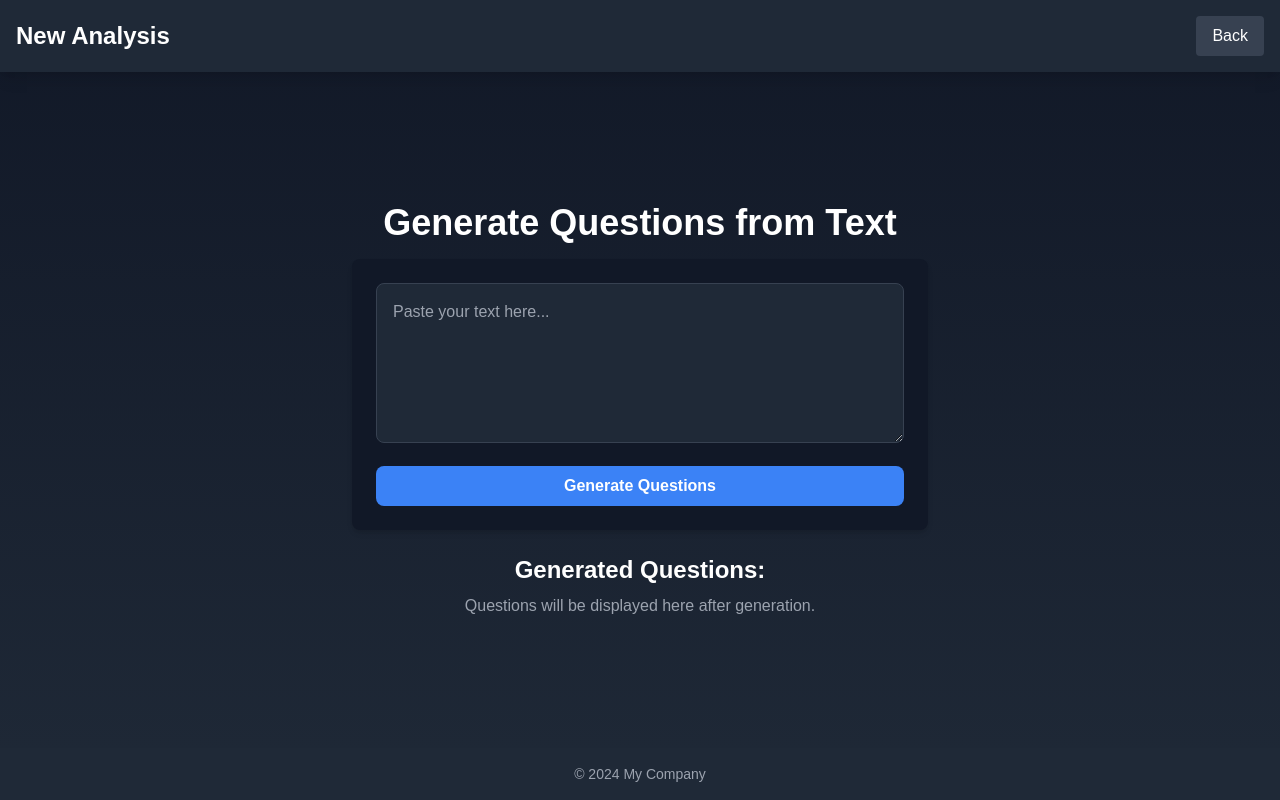
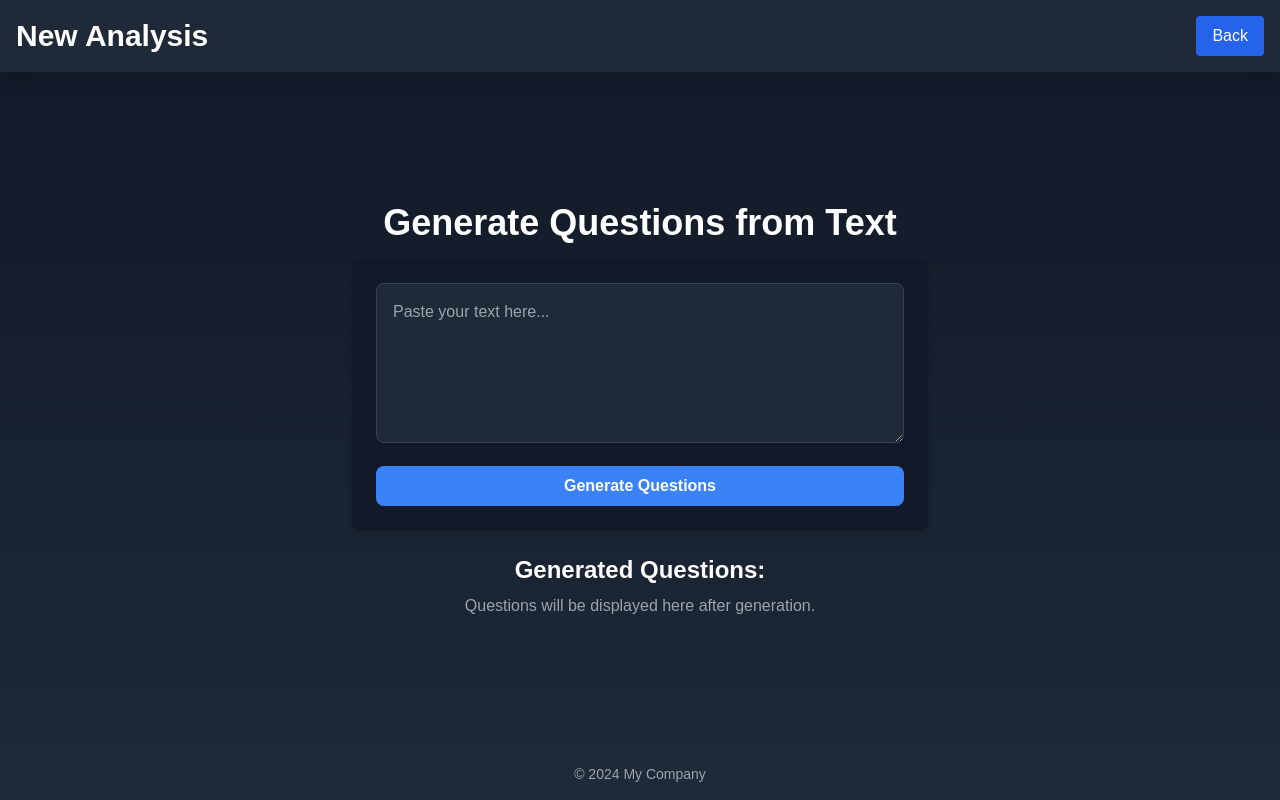
Before and after one commit to sanskar240/inquisitor-wrapper, a Next.js app: page /new-analysis in a window 1280 px wide. Built offline with nearby package versions, Linux system fonts and the light colour scheme.

Commit message:
working on prompt recc

```diff
--- a/app/new-analysis/page.js
+++ b/app/new-analysis/page.js
@@ -6,6 +6,7 @@ import { useRouter } from 'next/navigation';
 import { ToastContainer, toast } from 'react-toastify';
 import 'react-toastify/dist/ReactToastify.css';
 import { ClipLoader } from 'react-spinners';
+
 
 const NewAnalysis = () => {
     const [text, setText] = useState('');
@@ -77,9 +78,9 @@ const NewAnalysis = () => {
             <ToastContainer />
             <header className="bg-gray-800 shadow-lg p-4">
                 <div className="container mx-auto flex justify-between items-center">
-                    <h1 className="text-2xl font-bold">New Analysis</h1>
+                    <h1 className="text-3xl font-bold">New Analysis</h1>
                     <Link href='/'>
-                        <button className="bg-gray-700 text-white px-4 py-2 rounded hover:bg-gray-600 transition duration-200">
+                        <button className="bg-blue-600 hover:bg-blue-500 text-white px-4 py-2 rounded transition duration-200">
                             Back
                         </button>
                     </Link>
@@ -110,7 +111,7 @@ const NewAnalysis = () => {
                     {!error && questions.length > 0 ? (
                         <ul className="list-disc list-inside mt-4 text-gray-400">
                             {questions.map((question, index) => (
-                                <li key={index} className="mt-2 animate-pulse">{question}</li>
+                                <li key={index} className="mt-2">{question}</li>
                             ))}
                         </ul>
                     ) : !error && !loading && (
@@ -120,7 +121,7 @@ const NewAnalysis = () => {
                     {questions.length > 0 && (
                         <button
                             onClick={handlePromptInChat}
-                            className="mt-4 w-full px-4 py-2 bg-green-500 hover:bg-green-600 text-white rounded-lg transition duration-200"
+                            className="mt-4 w-full px-4 py-2 bg-green-600 hover:bg-green-500 text-white rounded-lg transition duration-200"
                         >
                             Prompt in Chat
                         </button>
```
